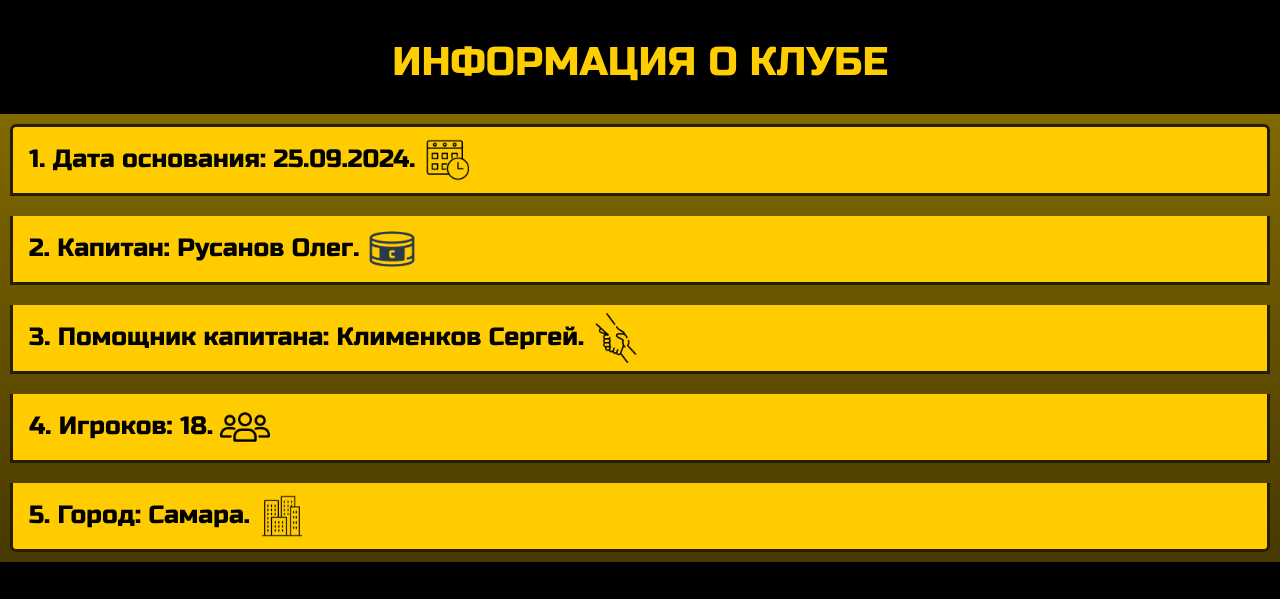
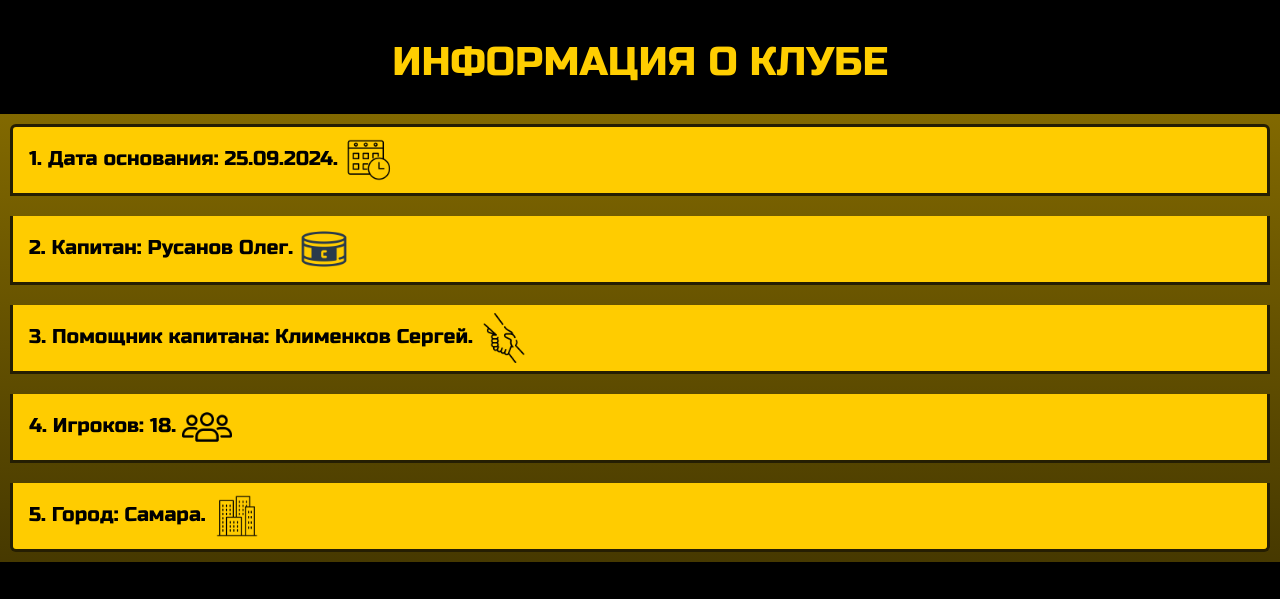
Before and after one commit to Kurmaaaaa/rflteam.github.io, a plain HTML site: page index.html in a window 1280 px wide. Shown: the part 834-1433 px from the top of the page. Drawn offline with nearby package versions, Linux system fonts and the light colour scheme.

Commit message:
Add files via upload

```diff
--- a/index.html
+++ b/index.html
@@ -6,6 +6,7 @@
   />
   <head>
     <title>Главная</title>
+    <link rel="icon" type="image/png" href="static/images/луч.png" />
     <link
       href="https://cdn.jsdelivr.net/npm/bootstrap@5.3.3/dist/css/bootstrap.min.css"
       rel="stylesheet"
--- a/static/styles/style.css
+++ b/static/styles/style.css
@@ -124,7 +124,7 @@ span2{
     margin: 10px;
     border-width: 3px;
     border-color: #251e02;
-    font-size: 25px;
+    font-size: 20px;
     background-color: #ffcc00;
     color: #000000;
 }
```
Also changed, not shown: matches.html (+1 -0 lines), squad.html (+1 -0 lines), stats.html (+1 -0 lines).
